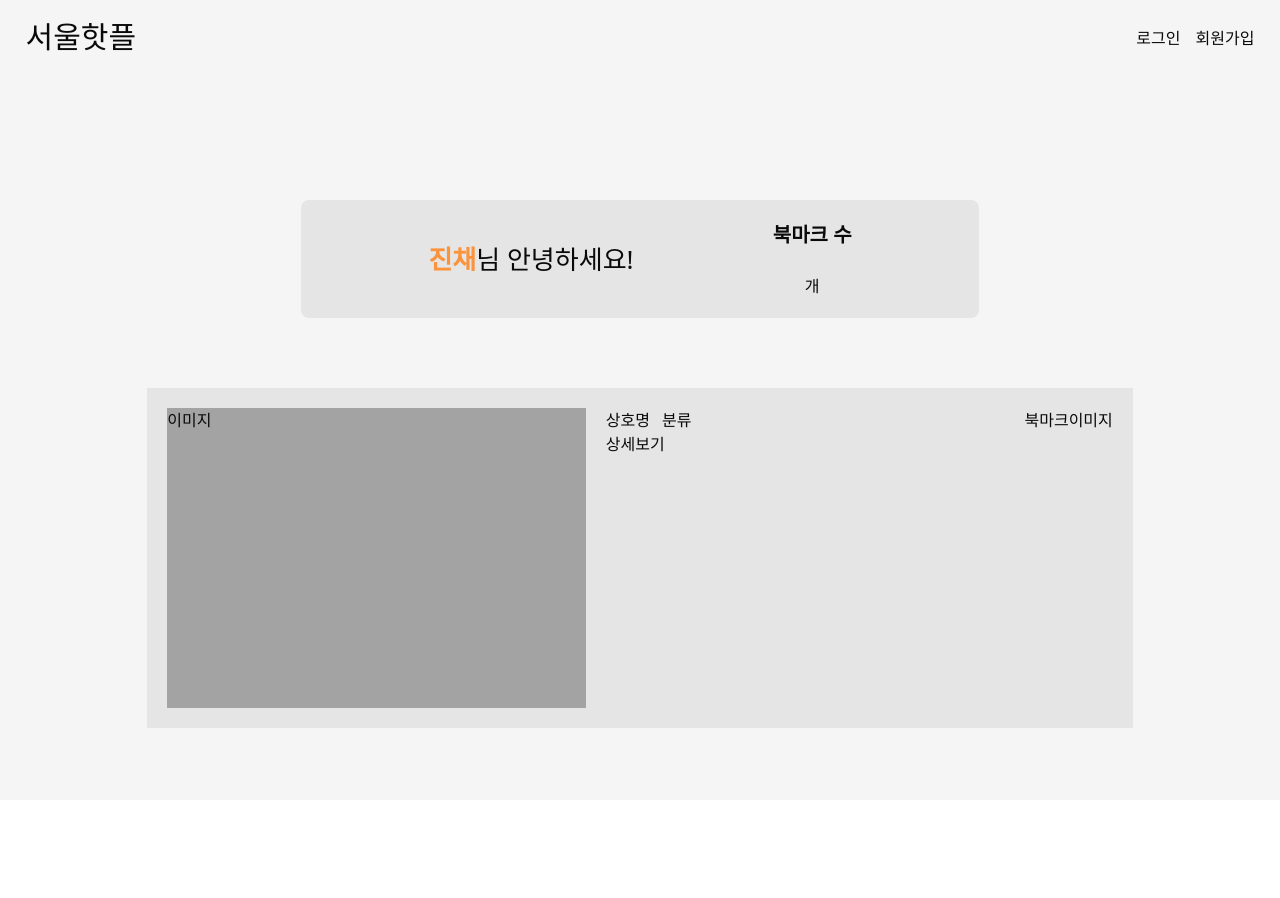
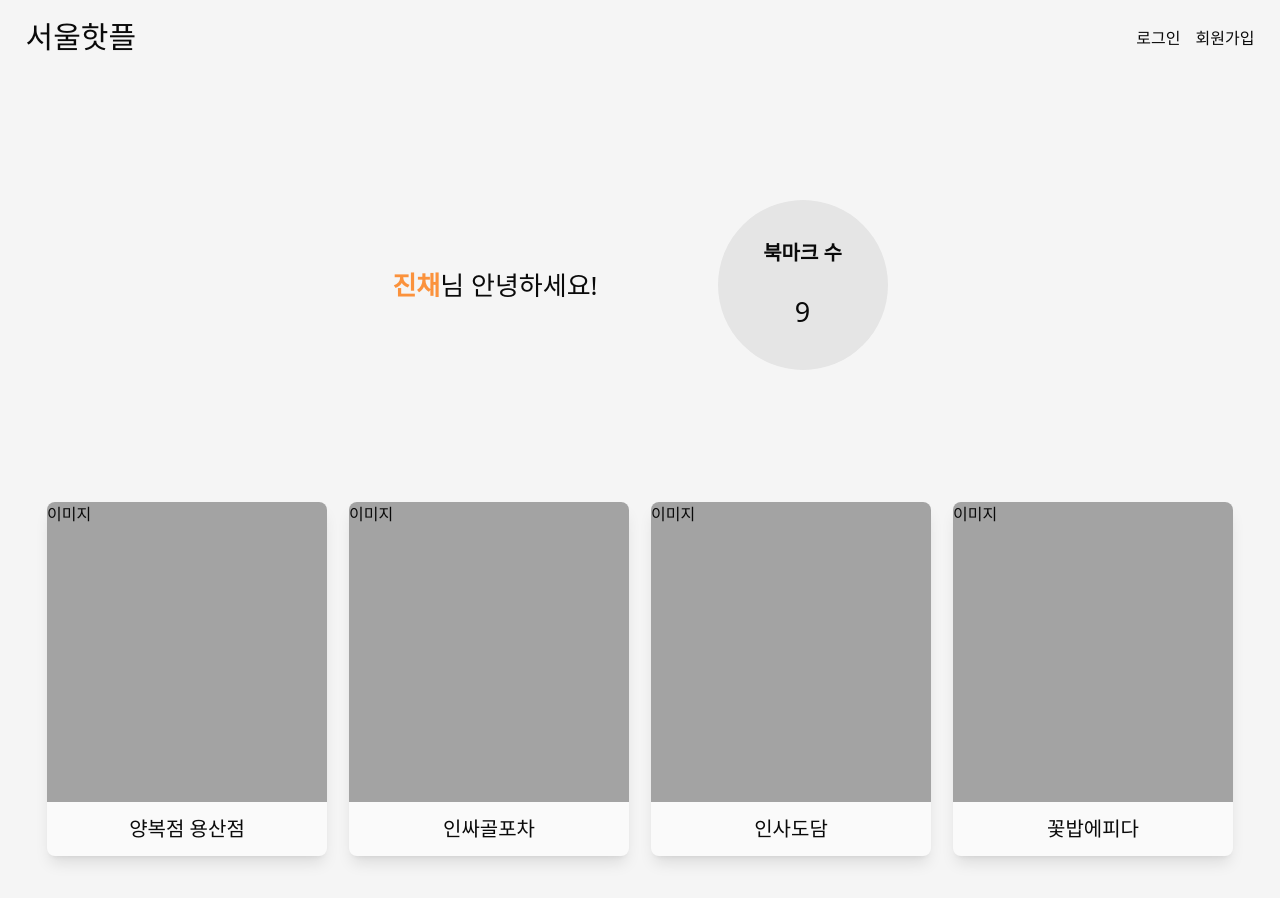
Before and after one commit to mangomaneya/HotPlaceInSeoul, a React (Vite) app: page /bookmark in a window 1280 px wide. Shown: the top 898 px of the page. Before the commit the page ends 800 px from the top, so only its background shows below. Built offline with nearby package versions, Linux system fonts and the light colour scheme; a web font is replaced by a local one.

Commit message:
feat : #14 북마크페이지 기본 UI

```diff
--- a/src/pages/BookMark.jsx
+++ /dev/null
@@ -1,32 +0,0 @@
-const BookMark = () => {
-  return (
-    <div>
-      <section className='flexCenter pt-[70px]'>
-        <div className='flex gap-8 bg-neutral-200 p-[20px] w-[55%] justify-evenly items-center rounded-lg'>
-          <div className='text-[26px]'>
-            <span className='text-orange-400 font-bold'>진채</span>님 안녕하세요!
-          </div>
-          <div className='flexCenter flex-col gap-6'>
-            <div className='text-[20px] font-bold'>북마크 수</div>
-            <span>{}개</span>
-          </div>
-        </div>
-      </section>
-      <main className='flexCenter pt-[70px]'>
-        <section className='flex bg-neutral-200 p-[20px] w-[80%]'>
-          <div className='flex-1 bg-neutral-400 h-[300px] w-[40%]'>이미지</div>
-          <div className='flex-1 flex-col ml-5'>
-            <div className='flex gap-3'>
-              <p>상호명</p>
-              <p>분류</p>
-            </div>
-            <button className='flex justify-start'>상세보기</button>
-          </div>
-          <div className='flex-2'>북마크이미지</div>
-        </section>
-      </main>
-    </div>
-  );
-};
-
-export default BookMark;
--- /dev/null
+++ b/src/pages/BookMark/BookMark.jsx
@@ -0,0 +1,34 @@
+import { ListData } from './ListData';
+
+const BookMark = () => {
+  const booksNum = ListData.length;
+  return (
+    <div>
+      <section className='flexCenter pt-[70px]'>
+        <div className='flex flex-col md:flex-row gap-[120px] justify-evenly items-center rounded-lg'>
+          <div className='flex flex-wrap text-[26px]'>
+            <span className='text-accent font-bold'>진채</span>님 안녕하세요!
+          </div>
+          <div className='flexCenter flex-col gap-6 bg-neutral-200 w-[170px] h-[170px] rounded-full'>
+            <div className='text-[20px] font-bold'>북마크 수</div>
+            <span className='text-[27px] font-light'>{booksNum}</span>
+          </div>
+        </div>
+      </section>
+      <main className='mx-3 mt-[120px] grid grid-cols-1 sm:grid-cols-2 xl:grid-cols-4'>
+        {ListData.map((data) => (
+          <div key={data.id} className='flexCenter mb-[20px]'>
+            <section className='relative m-3 bg-neutral-50 rounded-lg pb-3 cursor-pointer shadow-lg hover:-translate-y-3 transition-transform duration-300 ease-in-out'>
+              <div className='bg-neutral-400 h-[300px] w-[280px] rounded-t-lg'>이미지</div>
+              <div className='flexCenter'>
+                <p className='flexCenter mt-3 text-[20px]'>{data.name}</p>
+              </div>
+            </section>
+          </div>
+        ))}
+      </main>
+    </div>
+  );
+};
+
+export default BookMark;
--- /dev/null
+++ b/src/pages/BookMark/ListData.js
@@ -0,0 +1,65 @@
+export const ListData = [
+  {
+    id: 1,
+    name: '양복점 용산점',
+    category: '양꼬치',
+    adress: '서울 용산구 새창로 209 5동 지하층 3호',
+    number: '0507-1443-0789',
+  },
+  {
+    id: 2,
+    name: '인싸골포차',
+    category: '포장마차',
+    adress: '서울 종로구 인사동16길 5-1 1층',
+    number: '0507-1304-2129',
+  },
+  {
+    id: 3,
+    name: '인사도담',
+    category: '한식',
+    adress: '서울 종로구 인사동길 49 4층 432~434호',
+    number: '0507-1365-0141',
+  },
+  {
+    id: 4,
+    name: '꽃밥에피다',
+    category: '한식',
+    adress: '서울 종로구 인사동16길 3-6',
+    number: '0507-1304-2129',
+  },
+  {
+    id: 5,
+    name: '을지면옥',
+    category: '냉면',
+    adress: '서울 종로구 삼일대로30길 12',
+    number: '02-2266-7052',
+  },
+  {
+    id: 6,
+    name: '낙원떡집',
+    category: '떡, 한과',
+    adress: '서울 종로구 삼일대로 438',
+    number: '02-732-5579',
+  },
+  {
+    id: 7,
+    name: '인사동종가집',
+    category: '한식',
+    adress: '서울 종로구 인사동길 15-13 종가집',
+    number: '02-733-2135',
+  },
+  {
+    id: 8,
+    name: '호반',
+    category: '한식',
+    adress: '서울 종로구 삼일대로26길 20',
+    number: '02-745-6618',
+  },
+  {
+    id: 9,
+    name: '엄용백 돼지국밥',
+    category: '국밥',
+    adress: '서울 종로구 인사동3길 20',
+    number: '0507-1342-8092',
+  },
+];
--- a/src/router/Router.jsx
+++ b/src/router/Router.jsx
@@ -2,7 +2,7 @@ import { BrowserRouter, Route, Routes } from 'react-router-dom';
 import Home from '@pages/Home';
 import Layout from '@/components/layout/Layout';
 import { PATH } from '@/constants/path-constant';
-import BookMark from '@/pages/BookMark';
+import BookMark from '@/pages/BookMark/BookMark';
 const { LOGIN, SIGN_UP, BOOK_MARK } = PATH;
 export default function Router() {
   return (
@@ -14,6 +14,7 @@ export default function Router() {
           <Route path={LOGIN} element={<div>login</div>} />
           {/*  //TODO: 회원가입 페이지 연결해 주세요 */}
           <Route path={SIGN_UP} element={<div>회원가입</div>} />
+          {/* MOCK-DATA 제거 시 파일 위치 변경 필요 */}
           <Route path={BOOK_MARK} element={<BookMark />} />
         </Route>
       </Routes>
```
